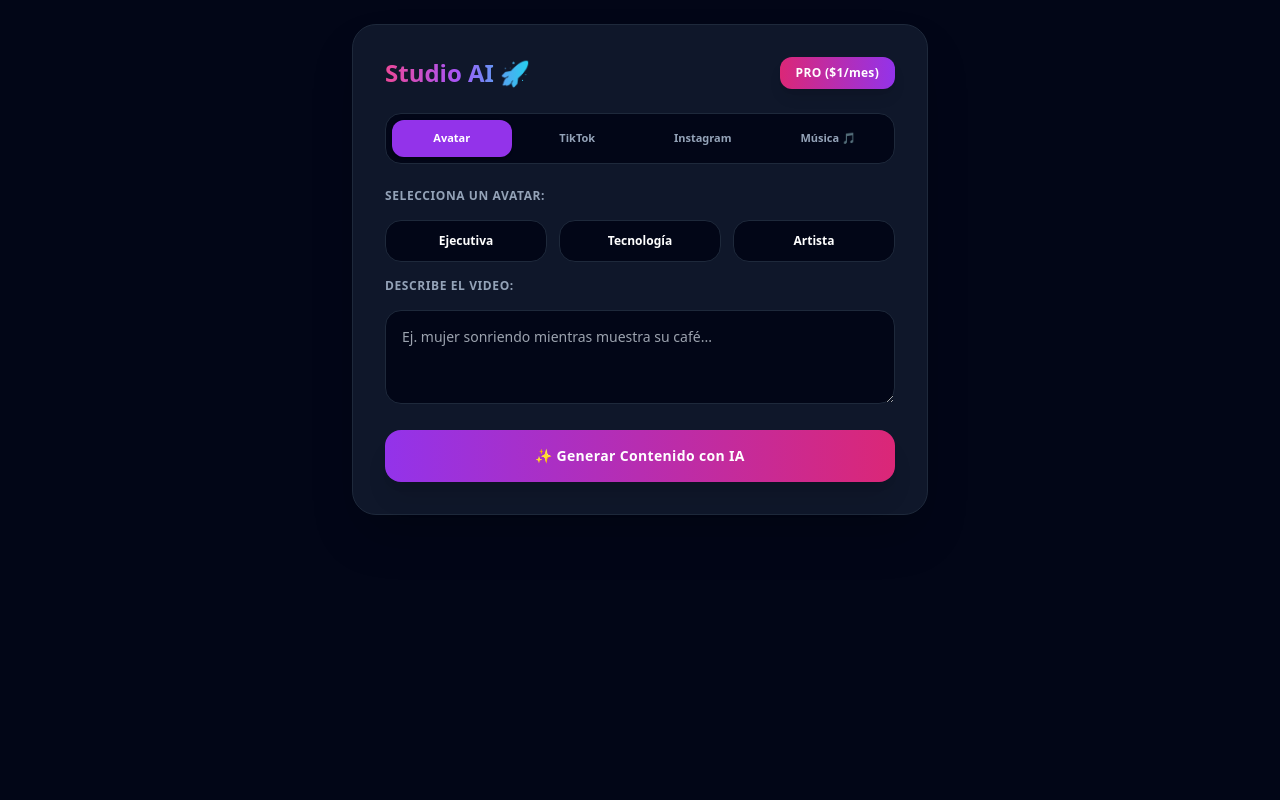
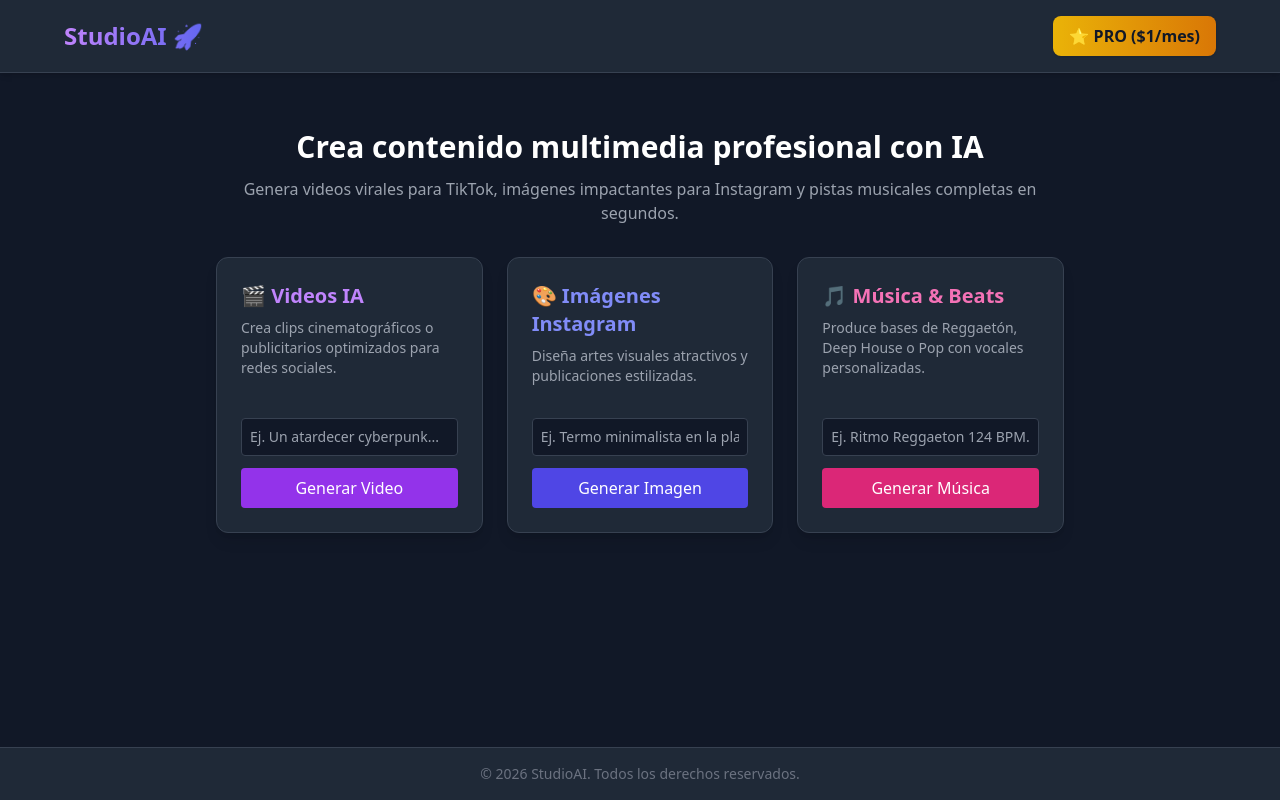
Before and after one commit to herediafer837-max/studio-ai-app, a plain HTML site: page templates/index.html in a window 1280 px wide. Drawn offline with nearby package versions, Linux system fonts and the light colour scheme.

Commit message:
Update index.html

```diff
--- a/templates/index.html
+++ b/templates/index.html
@@ -3,114 +3,92 @@
 <head>
     <meta charset="UTF-8">
     <meta name="viewport" content="width=device-width, initial-scale=1.0">
-    <title>Studio Video, Image & Music AI</title>
+    <title>StudioAI - Generador de Contenido con IA</title>
+    <!-- Tailwind CSS CDN -->
     <script src="https://cdn.tailwindcss.com"></script>
+    <!-- PWA Manifest -->
+    <link rel="manifest" href="/static/manifest.json">
+    <meta name="theme-color" content="#4f46e5">
+</head>
+<body class="bg-gray-900 text-white min-h-screen flex flex-col justify-between">
 
-    <!-- Enlace corregido al manifiesto en la carpeta static -->
-    <link rel="manifest" href="/static/manifest.json">
-</head>
-<body class="bg-slate-950 text-white min-h-screen p-6">
-    <div class="max-w-xl mx-auto bg-slate-900 p-8 rounded-3xl shadow-2xl border border-slate-800">
-        <header class="flex justify-between items-center mb-6">
-            <h1 class="text-2xl font-black bg-gradient-to-r from-pink-500 via-purple-500 to-cyan-400 bg-clip-text text-transparent">Studio AI 🚀</h1>
-            <a href="/create-checkout-session" class="bg-gradient-to-r from-pink-600 to-purple-600 hover:opacity-90 text-white px-4 py-2 rounded-xl text-xs font-bold tracking-wide transition shadow-lg">PRO ($1/mes)</a>
-        </header>
+    <!-- Header / Navbar -->
+    <header class="bg-gray-800 border-b border-gray-700 p-4 shadow-md">
+        <div class="max-w-6xl mx-auto flex justify-between items-center">
+            <h1 class="text-2xl font-bold bg-gradient-to-r from-purple-400 to-indigo-500 bg-clip-text text-transparent">
+                StudioAI 🚀
+            </h1>
 
-        <!-- Selector de Modos (4 Pestañas) -->
-        <div class="grid grid-cols-4 gap-1.5 mb-6 bg-slate-950 p-1.5 rounded-2xl border border-slate-800">
-            <button type="button" onclick="switchMode('avatar')" id="btn-mode-avatar" class="py-2.5 rounded-xl font-bold text-[11px] bg-purple-600 text-white transition shadow">Avatar</button>
-            <button type="button" onclick="switchMode('tiktok')" id="btn-mode-tiktok" class="py-2.5 rounded-xl font-bold text-[11px] text-slate-400 transition hover:text-white">TikTok</button>
-            <button type="button" onclick="switchMode('instagram')" id="btn-mode-instagram" class="py-2.5 rounded-xl font-bold text-[11px] text-slate-400 transition hover:text-white">Instagram</button>
-            <button type="button" onclick="switchMode('music')" id="btn-mode-music" class="py-2.5 rounded-xl font-bold text-[11px] text-slate-400 transition hover:text-white">Música 🎵</button>
+            <!-- Botón de Suscripción PRO con Método POST -->
+            <form action="/create-checkout-session" method="POST" class="inline-block">
+                <button type="submit" class="bg-gradient-to-r from-yellow-500 to-amber-600 hover:from-yellow-600 hover:to-amber-700 text-gray-900 font-bold px-4 py-2 rounded-lg shadow transition transform hover:scale-105">
+                    ⭐ PRO ($1/mes)
+                </button>
+            </form>
+        </div>
+    </header>
+
+    <!-- Main Content Container -->
+    <main class="max-w-4xl mx-auto p-6 flex-grow w-full">
+        <div class="text-center my-8">
+            <h2 class="text-3xl font-extrabold mb-3">Crea contenido multimedia profesional con IA</h2>
+            <p class="text-gray-400">Genera videos virales para TikTok, imágenes impactantes para Instagram y pistas musicales completas en segundos.</p>
         </div>
 
-        <!-- FORMULARIO DE VIDEOS -->
-        <form id="video-form" class="space-y-5">
-            <input type="hidden" id="mode" name="mode" value="avatar">
-
-            <!-- MODO AVATAR -->
-            <div id="section-avatar" class="space-y-4">
-                <label class="block text-xs font-bold uppercase tracking-wider text-slate-400">Selecciona un Avatar:</label>
-                <div class="grid grid-cols-3 gap-3">
-                    <label class="cursor-pointer border border-slate-800 bg-slate-950 p-3 rounded-2xl text-center hover:border-purple-500 transition">
-                        <input type="radio" name="avatar" value="professional executive woman" checked class="hidden">
-                        <span class="block text-xs font-semibold">Ejecutiva</span>
-                    </label>
-                    <label class="cursor-pointer border border-slate-800 bg-slate-950 p-3 rounded-2xl text-center hover:border-purple-500 transition">
-                        <input type="radio" name="avatar" value="tech developer man" class="hidden">
-                        <span class="block text-xs font-semibold">Tecnología</span>
-                    </label>
-                    <label class="cursor-pointer border border-slate-800 bg-slate-950 p-3 rounded-2xl text-center hover:border-purple-500 transition">
-                        <input type="radio" name="avatar" value="creative futuristic artist" class="hidden">
-                        <span class="block text-xs font-semibold">Artista</span>
-                    </label>
+        <!-- Opciones de Generación -->
+        <div class="grid grid-cols-1 md:grid-cols-3 gap-6 mt-8">
+            <!-- Tarjeta Video -->
+            <div class="bg-gray-800 border border-gray-700 p-6 rounded-xl shadow-lg flex flex-col justify-between">
+                <div>
+                    <h3 class="text-xl font-bold text-purple-400 mb-2">🎬 Videos IA</h3>
+                    <p class="text-sm text-gray-400 mb-4">Crea clips cinematográficos o publicitarios optimizados para redes sociales.</p>
                 </div>
-
-                <label class="block text-xs font-bold uppercase tracking-wider text-slate-400">Describe el video:</label>
-                <textarea name="prompt" rows="3" class="w-full bg-slate-950 border border-slate-800 rounded-2xl p-4 text-sm text-white focus:outline-none focus:border-purple-500 transition" placeholder="Ej. mujer sonriendo mientras muestra su café..."></textarea>
+                <form action="/generate-text-to-video" method="POST" class="mt-4">
+                    <input type="text" name="prompt" placeholder="Ej. Un atardecer cyberpunk..." class="w-full bg-gray-900 border border-gray-700 p-2 rounded mb-3 text-sm text-white focus:outline-none focus:border-purple-500">
+                    <button type="submit" class="w-full bg-purple-600 hover:bg-purple-700 text-white font-medium py-2 rounded transition">Generar Video</button>
+                </form>
             </div>
 
-            <!-- MODO TIKTOK ADS -->
-            <div id="section-tiktok" class="hidden space-y-4">
+            <!-- Tarjeta Imagen -->
+            <div class="bg-gray-800 border border-gray-700 p-6 rounded-xl shadow-lg flex flex-col justify-between">
                 <div>
-                    <label class="block text-xs font-bold uppercase tracking-wider text-slate-400 mb-1">Subir Foto del Producto:</label>
-                    <input type="file" name="product_image" accept="image/*" class="w-full bg-slate-950 border border-slate-800 rounded-2xl p-3 text-sm text-slate-400 file:mr-4 file:py-2 file:px-4 file:rounded-xl file:border-0 file:text-xs file:font-semibold file:bg-pink-600 file:text-white hover:file:bg-pink-500 transition">
+                    <h3 class="text-xl font-bold text-indigo-400 mb-2">🎨 Imágenes Instagram</h3>
+                    <p class="text-sm text-gray-400 mb-4">Diseña artes visuales atractivos y publicaciones estilizadas.</p>
                 </div>
-                <div>
-                    <label class="block text-xs font-bold uppercase tracking-wider text-slate-400 mb-1">Nombre del Producto:</label>
-                    <input type="text" name="product_name" class="w-full bg-slate-950 border border-slate-800 rounded-2xl p-3.5 text-sm text-white focus:outline-none focus:border-pink-500 transition" placeholder="Ej. Termo K-pop Edition">
-                </div>
-                <div>
-                    <label class="block text-xs font-bold uppercase tracking-wider text-slate-400 mb-1">Descripción / Beneficios:</label>
-                    <input type="text" name="product_features" class="w-full bg-slate-950 border border-slate-800 rounded-2xl p-3.5 text-sm text-white focus:outline-none focus:border-pink-500 transition" placeholder="Ej. Mantiene bebidas frías 24h">
-                </div>
-                <div>
-                    <label class="block text-xs font-bold uppercase tracking-wider text-slate-400 mb-1">Tipo de Anuncio:</label>
-                    <div class="grid grid-cols-2 gap-3">
-                        <label class="cursor-pointer border border-slate-800 bg-slate-950 p-3 rounded-2xl text-center hover:border-pink-500 transition">
-                            <input type="radio" name="presentation_type" value="product_only" checked class="hidden">
-                            <span class="block text-xs font-semibold">📦 Solo Producto</span>
-                        </label>
-                        <label class="cursor-pointer border border-slate-800 bg-slate-950 p-3 rounded-2xl text-center hover:border-pink-500 transition">
-                            <input type="radio" name="presentation_type" value="with_person" class="hidden">
-                            <span class="block text-xs font-semibold">🗣️ Con Persona</span>
-                        </label>
-                    </div>
-                </div>
-                <div>
-                    <label class="block text-xs font-bold uppercase tracking-wider text-slate-400 mb-1">Escena o Gancho Visual:</label>
-                    <textarea name="prompt" rows="2" class="w-full bg-slate-950 border border-slate-800 rounded-2xl p-4 text-sm text-white focus:outline-none focus:border-pink-500 transition" placeholder="Ej. Tomas dinámicas con iluminación brillante..."></textarea>
-                </div>
+                <form action="/generate-instagram-image" method="POST" class="mt-4">
+                    <input type="text" name="insta_prompt" placeholder="Ej. Termo minimalista en la playa..." class="w-full bg-gray-900 border border-gray-700 p-2 rounded mb-3 text-sm text-white focus:outline-none focus:border-indigo-500">
+                    <button type="submit" class="w-full bg-indigo-600 hover:bg-indigo-700 text-white font-medium py-2 rounded transition">Generar Imagen</button>
+                </form>
             </div>
 
-            <button type="submit" id="submit-btn" class="w-full bg-gradient-to-r from-purple-600 to-pink-600 hover:opacity-90 text-white font-bold py-4 rounded-2xl transition shadow-xl text-sm tracking-wide">✨ Generar Contenido con IA</button>
-        </form>
+            <!-- Tarjeta Música -->
+            <div class="bg-gray-800 border border-gray-700 p-6 rounded-xl shadow-lg flex flex-col justify-between">
+                <div>
+                    <h3 class="text-xl font-bold text-pink-400 mb-2">🎵 Música & Beats</h3>
+                    <p class="text-sm text-gray-400 mb-4">Produce bases de Reggaetón, Deep House o Pop con vocales personalizadas.</p>
+                </div>
+                <form action="/generate-music" method="POST" class="mt-4">
+                    <input type="text" name="music_prompt" placeholder="Ej. Ritmo Reggaeton 124 BPM..." class="w-full bg-gray-900 border border-gray-700 p-2 rounded mb-3 text-sm text-white focus:outline-none focus:border-pink-500">
+                    <button type="submit" class="w-full bg-pink-600 hover:bg-pink-700 text-white font-medium py-2 rounded transition">Generar Música</button>
+                </form>
+            </div>
+        </div>
+    </main>
 
-        <!-- FORMULARIO DE INSTAGRAM (IMÁGENES) -->
-        <form id="insta-form" class="hidden space-y-4">
-            <div>
-                <label class="block text-xs font-bold uppercase tracking-wider text-cyan-400 mb-1">Describe la Imagen Viral para Instagram:</label>
-                <textarea name="insta_prompt" rows="3" class="w-full bg-slate-950 border border-slate-800 rounded-2xl p-4 text-sm text-white focus:outline-none focus:border-cyan-500 transition" placeholder="Ej. Un lujoso set de skincare dorado sobre una mesa de mármol blanco..."></textarea>
-            </div>
-            <button type="submit" id="submit-insta-btn" class="w-full bg-gradient-to-r from-cyan-600 to-blue-600 hover:opacity-90 text-white font-bold py-4 rounded-2xl transition shadow-xl text-sm tracking-wide">📸 Generar Imagen para Instagram</button>
-        </form>
+    <!-- Footer -->
+    <footer class="bg-gray-800 border-t border-gray-700 text-center py-4 text-sm text-gray-500">
+        &copy; 2026 StudioAI. Todos los derechos reservados.
+    </footer>
 
-        <!-- FORMULARIO DE MÚSICA (MINIMAX MUSIC 2.6) -->
-        <form id="music-form" class="hidden space-y-4">
-            <div>
-                <label class="block text-xs font-bold uppercase tracking-wider text-amber-400 mb-1">Estilo Musical / Prompt (ej. Género, BPM, Instrumentos):</label>
-                <input type="text" name="music_prompt" class="w-full bg-slate-950 border border-slate-800 rounded-2xl p-3.5 text-sm text-white focus:outline-none focus:border-amber-500 transition mb-3" placeholder="Ej. E minor, 90 BPM, acoustic guitar ballad, male vocal, emotional">
-
-                <label class="block text-xs font-bold uppercase tracking-wider text-amber-400 mb-1">Letra de la Canción (Opcional):</label>
-                <textarea name="lyrics" rows="5" class="w-full bg-slate-950 border border-slate-800 rounded-2xl p-4 text-sm text-white focus:outline-none focus:border-amber-500 transition font-mono text-xs" placeholder="[Verse]&#10;Tu piel radiante hoy...&#10;&#10;[Chorus]&#10;Brilla con nosotros..."></textarea>
-            </div>
-            <button type="submit" id="submit-music-btn" class="w-full bg-gradient-to-r from-amber-500 to-orange-600 hover:opacity-90 text-white font-bold py-4 rounded-2xl transition shadow-xl text-sm tracking-wide">🎵 Generar Canción con Minimax</button>
-        </form>
-
-        <div id="loading" class="hidden text-center mt-6 text-pink-400 text-sm font-semibold animate-pulse">
-            ⏳ Creando contenido con Inteligencia Artificial... Esto tomará un momento.
-        </div>
-
-        <!-- RESULTADOS -->
-        <div id="result-container" class="hidden mt-6 text-center">
-            <h3 id="result-title" class="text-sm font-bold text-emerald-400 mb-3">
+    <!-- Service Worker Script para PWA -->
+    <script>
+        if ('serviceWorker' in navigator) {
+            window.addEventListener('load', () => {
+                navigator.serviceWorker.register('/static/sw.js')
+                    .then(reg => console.log('Service Worker registrado con éxito:', reg.scope))
+                    .catch(err => console.log('Error al registrar el Service Worker:', err));
+            });
+        }
+    </script>
+</body>
+</html>
```
